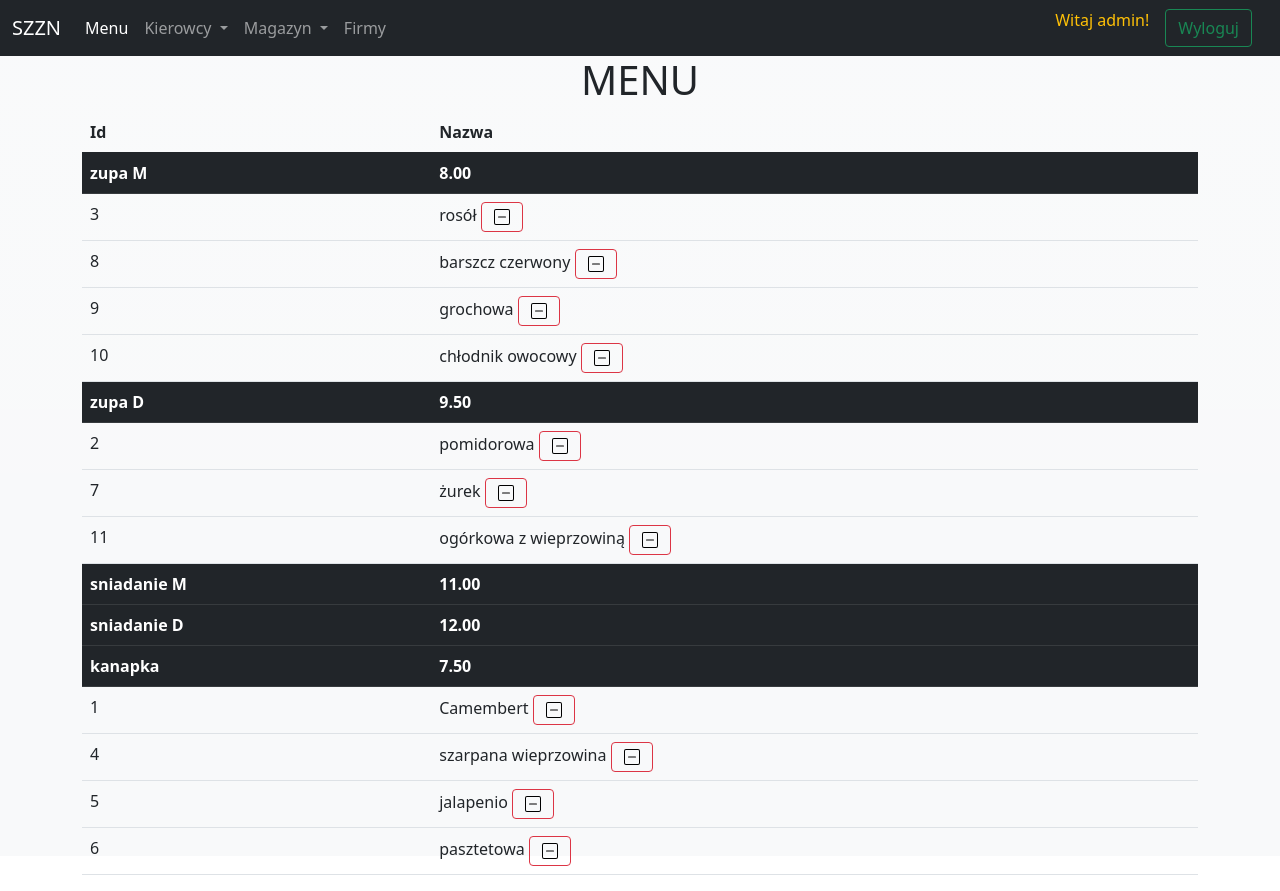
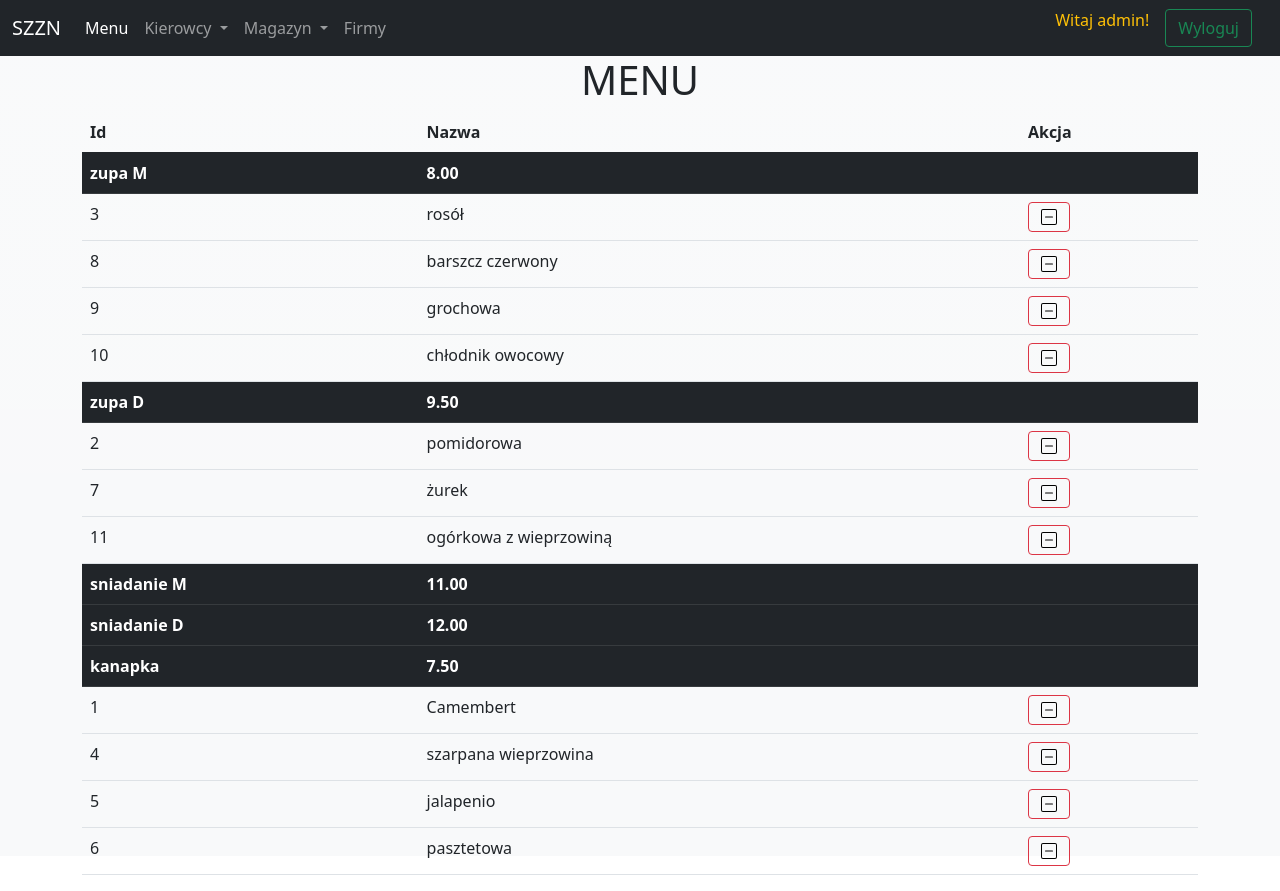
Before and after one commit to spinomik/SZZN, a Django app: template systemAPP/templates/menu.html in a window 1280 px wide. Run offline with Django 3.2, Linux system fonts and the light colour scheme; the template is opened without the code that fills it: values that come from a table or form of the project are taken from there, others are empty; a user stored in the database is signed in; data comes from the database, SQL or seed files in the repository; some libraries are stand-ins or nearby versions.

Commit message:
poprawka wizualna widoku menu

```diff
--- a/systemAPP/templates/menu.html
+++ b/systemAPP/templates/menu.html
@@ -14,6 +14,7 @@
               <tr>
                 <th scope="col">Id</th>
                 <th scope="col">Nazwa</th>
+                <th scope="col">Akcja</th>
               </tr>
             </thead>
             <tbody>
@@ -21,12 +22,14 @@
                 <tr class="table-dark">
                     <th scope="col">{{cat.category_name}}</th>
                     <th scope="col">{{cat.category_price}}</th>
+                    <th scope="col"></th>
                 </tr>
                 {% for meal in menu %}
                     {% if meal.meal_category.category_name == cat.category_name %}
                       <tr>
                         <td>{{meal.meal_id}}</td>
-                        <td>{{meal.meal_name}} <a  class="d-inline-flex justify-content-end btn btn-outline-danger " href="#" type="button"  ><img src="{% static 'icons/dash-square.svg' %}" alt="Delete"></a></td>
+                        <td>{{meal.meal_name}} </td>
+                        <td> <a class="d-inline-flex justify-content-end btn btn-outline-danger " href="#" type="button"  ><img src="{% static 'icons/dash-square.svg' %}" alt="Delete"></a></td>
                       </tr>
                     {% endif %}
                 {% endfor %}
```
